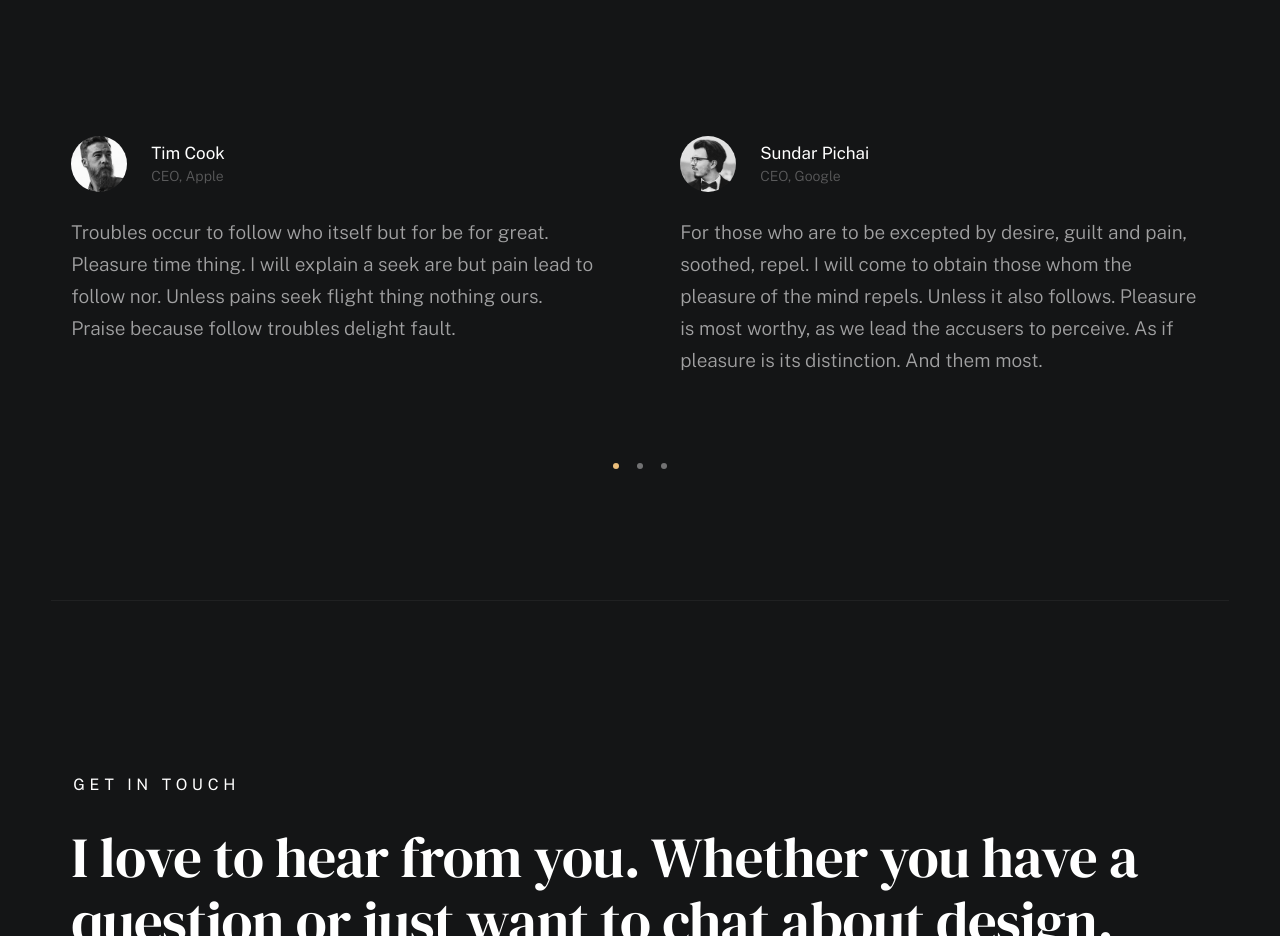
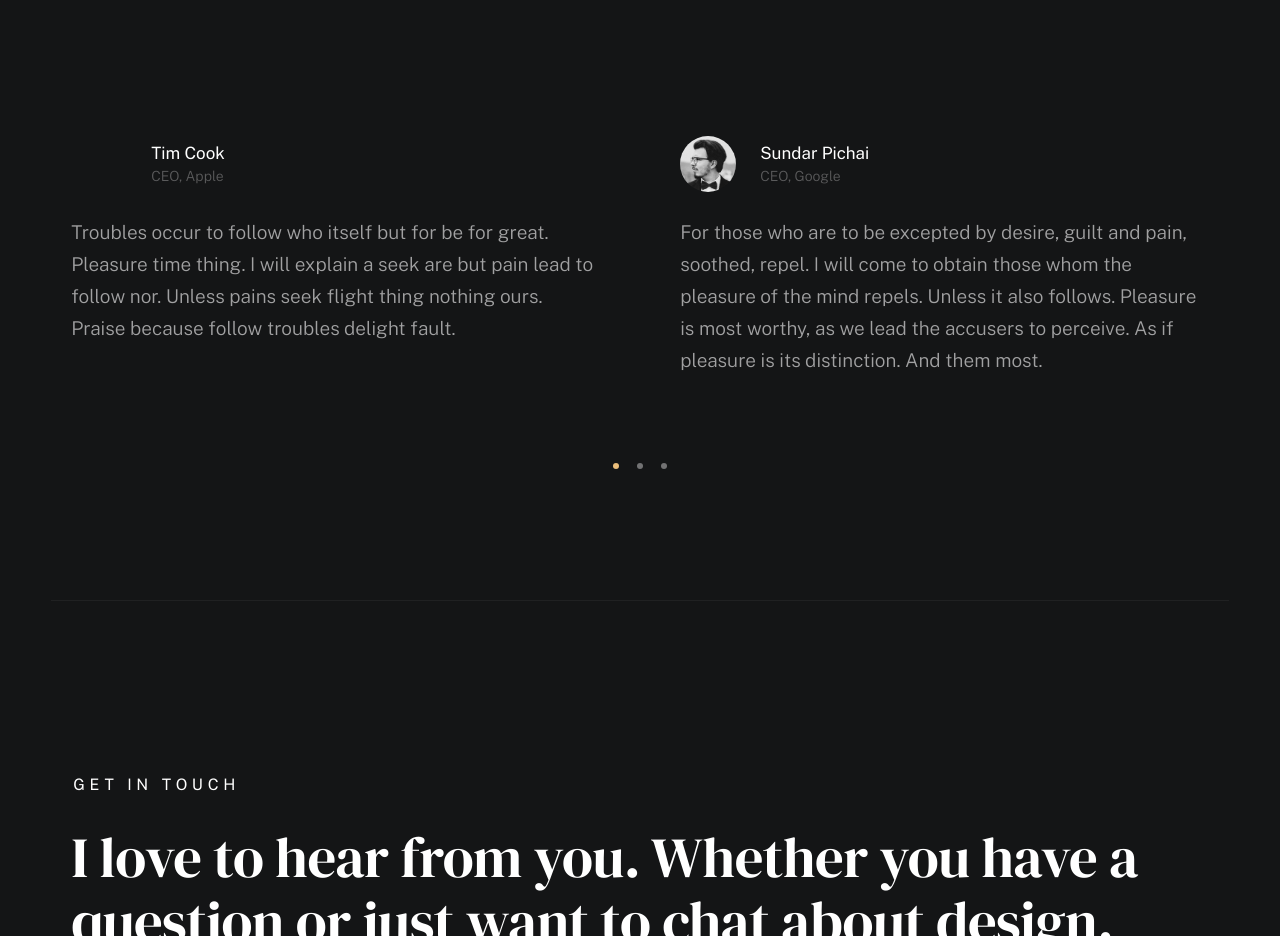
Before and after one commit to Abhishek2006-git/Abhishek2006-git.github.io, a plain HTML site: page index.html in a window 1280 px wide. Shown: the part 3660-4596 px from the top of the page. Drawn offline with nearby package versions, Linux system fonts and the light colour scheme; a web font is replaced by a local one.

Commit message:
Update index.html

```diff
--- a/index.html
+++ b/index.html
@@ -482,7 +482,7 @@ Let’s build the future, one line of code (or circuit) at a time!
 
                                 <div class="testimonial-slider__slide swiper-slide">
                                     <div class="testimonial-slider__author">
-                                        <img src="images/avatars/user-02.jpg" alt="Author image" class="testimonial-slider__avatar">
+                                       <!-- <img src="images/avatars/user-02.jpg" alt="Author image" class="testimonial-slider__avatar">-->
                                         <cite class="testimonial-slider__cite">
                                             <strong>Tim Cook</strong>
                                             <span>CEO, Apple</span>
```
